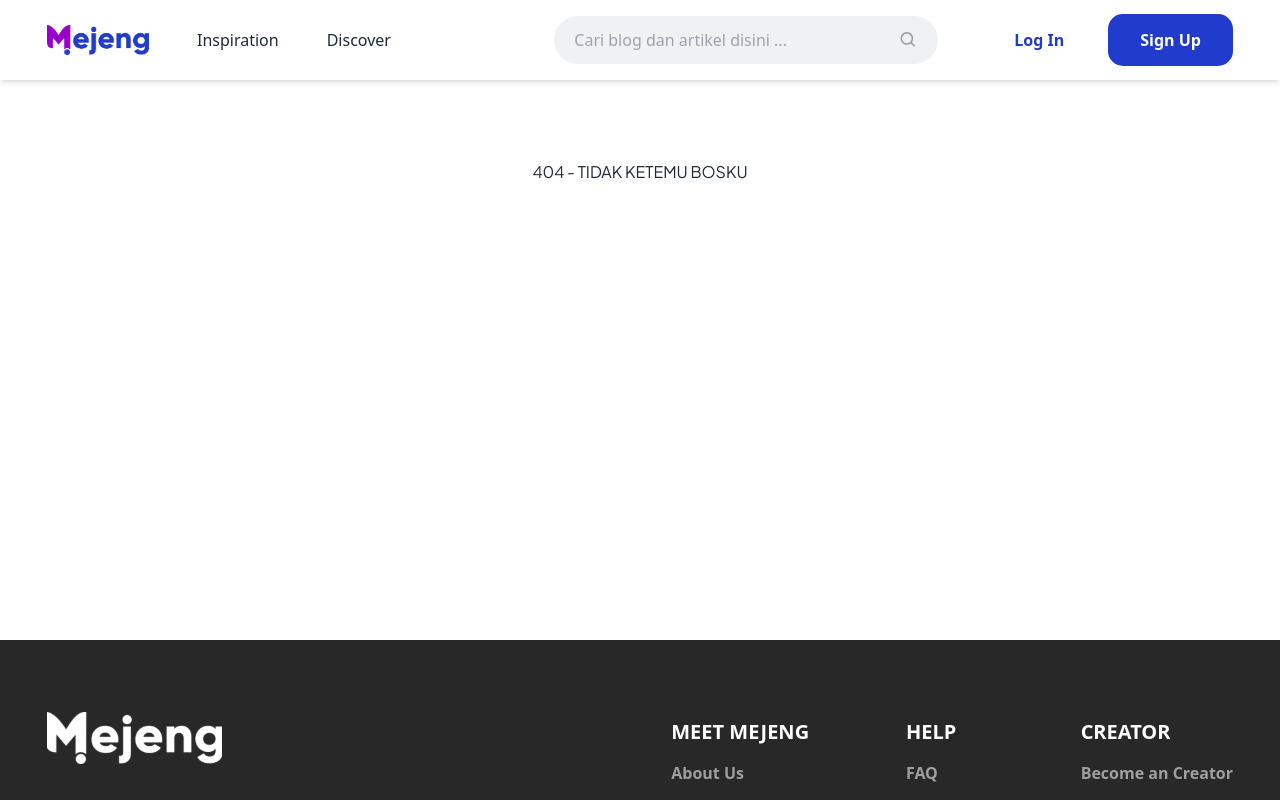
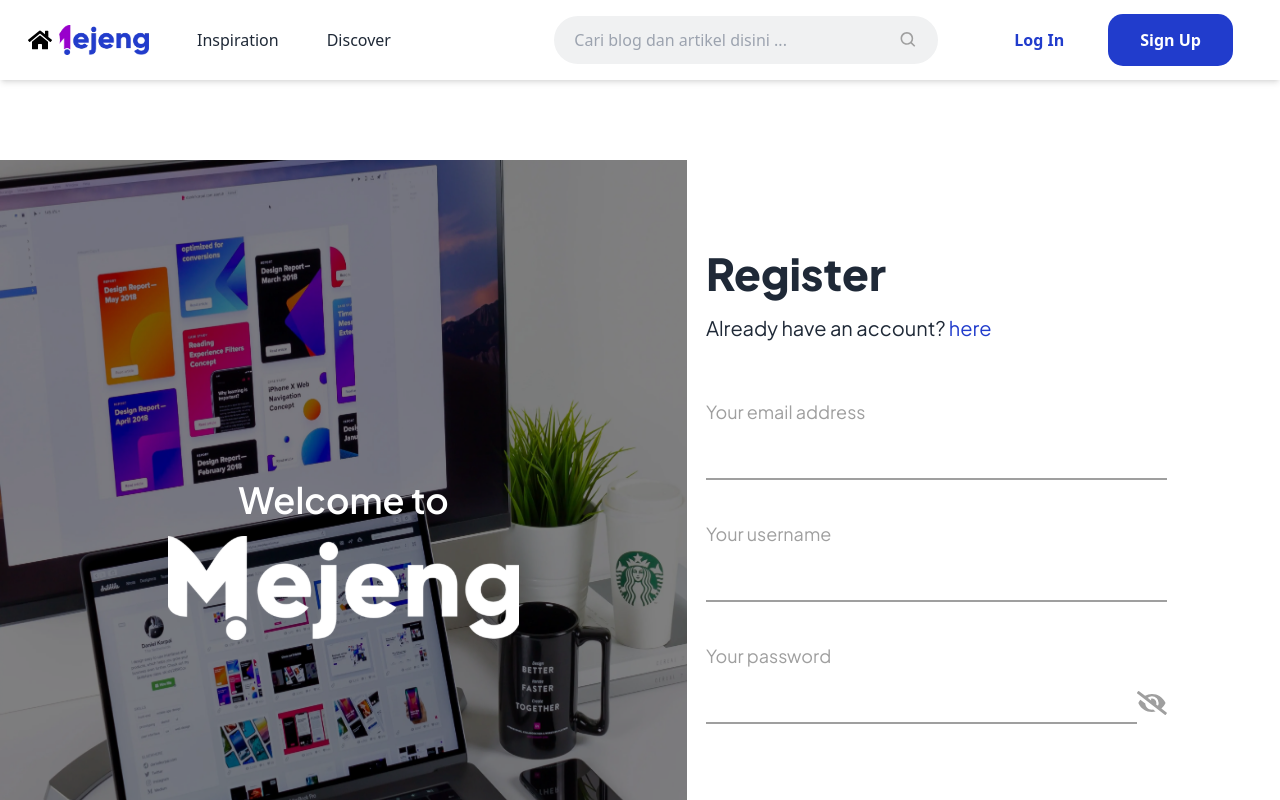
Before and after one commit to sgitwhyd/MejengProject, a Next.js app in the folder fe-design-camp/: page /auth/register in a window 1280 px wide. Before the commit this address had no page. Shown: the top 800 px of the page. Built offline with nearby package versions, Linux system fonts and the light colour scheme.

Commit message:
feat: create an auth login register structure

```diff
--- /dev/null
+++ b/fe-design-camp/src/components/main/layouts/layout-log-reg.jsx
@@ -0,0 +1,5 @@
+import { plusJakartaSans } from "@/utils/font";
+
+export default function LayoutLogReg({ children }) {
+  return <main className={`${plusJakartaSans.className}`}>{children}</main>;
+}
--- /dev/null
+++ b/fe-design-camp/src/pages/auth/forgot-password/index.jsx
@@ -0,0 +1,48 @@
+import Head from "next/head";
+import { BiArrowBack } from "react-icons/bi";
+import Link from "next/link";
+
+export default function ForgotPassword() {
+  return (
+    <>
+      <Head>
+        <title>Forgot Password - Mejeng</title>
+        <meta name="description" content="Forgot account password Mejeng" />
+      </Head>
+
+      <div className="flex h-screen items-center justify-center ">
+        <form className="flex h-full basis-1/2 flex-col items-start justify-center px-[66px]">
+          <Link
+            href="/auth/login"
+            className="tooltip tooltip-right absolute top-5 left-5 rounded-full bg-black p-2 text-white "
+            data-tip="Back to Login Page"
+          >
+            <BiArrowBack className="h-6 w-6" />
+          </Link>
+
+          <h2 className="text-[44px] font-extrabold">Forgot Password</h2>
+
+          <div className="flex w-full flex-col items-start justify-center py-10">
+            <label className="pb-3 text-lg font-medium text-[#9F9F9F]">
+              Your email address
+            </label>
+            <input
+              type="email"
+              placeholder=""
+              className="w-full border-b-2 border-[#9F9F9F] p-2 focus:outline-none "
+            />
+          </div>
+
+          <div className="flex w-full items-center justify-center">
+            <button
+              type="submit"
+              className="rounded-full bg-primary/60 px-[30px] py-[14px] text-xl font-bold text-white transition-all duration-200 hover:bg-primary"
+            >
+              Process
+            </button>
+          </div>
+        </form>
+      </div>
+    </>
+  );
+}
--- /dev/null
+++ b/fe-design-camp/src/pages/auth/login/index.jsx
@@ -0,0 +1,90 @@
+import Head from "next/head";
+import { useState } from "react";
+import { FaEye, FaEyeSlash } from "react-icons/fa";
+import Link from "next/link";
+import bgLogin from "@/assets/bg-login.webp";
+import Sidebar from "../sidebar";
+
+export default function Login() {
+  const [showPassword, setShowPassword] = useState(false);
+  return (
+    <>
+      <Head>
+        <title>Login - Mejeng</title>
+        <meta name="description" content="Login page Mejeng App " />
+      </Head>
+
+      <div className="flex h-screen items-center justify-center ">
+        <Sidebar
+          title="Welcome back to"
+          bgImage={bgLogin}
+          bgImageTitle="bg-image-register"
+        />
+
+        <form className="flex h-full basis-1/2 flex-col items-start justify-center px-[66px]">
+          <h2 className="pb-2 text-[44px] font-extrabold">Login</h2>
+          <h3 className="pb-24 text-xl">
+            New user?{" "}
+            <Link
+              href="/auth/register"
+              className="underline-animation text-primary hover:text-primary"
+            >
+              Create an account
+            </Link>
+          </h3>
+
+          <div className="flex w-full flex-col items-start justify-center pb-10">
+            <label className="pb-3 text-lg font-medium text-[#9F9F9F]">
+              Your email address
+            </label>
+            <input
+              type="email"
+              placeholder=""
+              className="w-full border-b-2 border-[#9F9F9F] p-2 focus:outline-none "
+            />
+          </div>
+
+          <div className="flex w-full flex-col items-start justify-center pb-24">
+            <label className="pb-3 text-lg font-medium text-[#9F9F9F]">
+              Your password
+            </label>
+            <div className="flex w-full items-center justify-between pb-1">
+              <input
+                type={showPassword ? "text" : "password"}
+                placeholder=""
+                className="w-full border-b-2 border-[#9F9F9F] p-2 focus:outline-none "
+              />
+              {showPassword ? (
+                <FaEye
+                  className="h-8 w-8  cursor-pointer text-[#9F9F9F]"
+                  onClick={() => setShowPassword(!showPassword)}
+                />
+              ) : (
+                <FaEyeSlash
+                  className="h-8 w-8 cursor-pointer text-[#9F9F9F]"
+                  onClick={() => setShowPassword(!showPassword)}
+                />
+              )}
+            </div>
+            {/* <div className="flex w-full justify-end">
+              <Link
+                href="/auth/forgot-password"
+                className="underline-animation text-sm text-primary"
+              >
+                Forgot your password?
+              </Link>
+            </div> */}
+          </div>
+          <div className="flex w-full items-center justify-center">
+            <button
+              type="submit"
+              className="rounded-full bg-primary/60 px-[72px] py-[14px] text-xl font-bold text-white transition-all duration-200 hover:bg-primary"
+            >
+              Login
+            </button>
+          </div>
+        </form>
+      </div>
+    </>
+  );
+}
--- /dev/null
+++ b/fe-design-camp/src/pages/auth/register/index.jsx
@@ -0,0 +1,94 @@
+import Head from "next/head";
+import { useState } from "react";
+import { FaEye, FaEyeSlash } from "react-icons/fa";
+import Link from "next/link";
+
+import bgRegister from "@/assets/bg-register.webp";
+import Sidebar from "../sidebar";
+
+export default function Register() {
+  const [showPassword, setShowPassword] = useState(false);
+  return (
+    <>
+      <Head>
+        <title>Register - Mejeng</title>
+        <meta name="description" content="Login page Mejeng App " />
+      </Head>
+
+      <div className="flex h-screen items-center justify-center ">
+        <Sidebar
+          title="Welcome to"
+          bgImage={bgRegister}
+          bgImageTitle="bg-image-register"
+        />
+
+        <form className="flex h-full basis-1/2 flex-col items-start justify-center px-[66px]">
+          <h2 className="pb-2 text-[44px] font-extrabold">Register</h2>
+          <h3 className="pb-14 text-xl">
+            Already have an account?{" "}
+            <Link
+              href="/auth/login"
+              className="underline-animation text-primary hover:text-primary"
+            >
+              here
+            </Link>
+          </h3>
+
+          <div className="flex w-full flex-col items-start justify-center">
+            <label className="pb-3 text-lg font-medium text-[#9F9F9F]">
+              Your email address
+            </label>
+            <input
+              type="email"
+              placeholder=""
+              className="w-full border-b-2 border-[#9F9F9F] p-2 focus:outline-none "
+            />
+          </div>
+
+          <div className="flex w-full flex-col items-start justify-center py-10">
+            <label className="pb-3 text-lg font-medium text-[#9F9F9F]">
+              Your username
+            </label>
+            <input
+              type="text"
+              placeholder=""
+              className="w-full border-b-2 border-[#9F9F9F] p-2 focus:outline-none "
+            />
+          </div>
+
+          <div className="flex w-full flex-col items-start justify-center pb-24">
+            <label className="pb-3 text-lg font-medium text-[#9F9F9F]">
+              Your password
+            </label>
+            <div className="flex w-full items-center justify-between pb-1">
+              <input
+                type={showPassword ? "text" : "password"}
+                placeholder=""
+                className="w-full border-b-2 border-[#9F9F9F] p-2 focus:outline-none "
+              />
+              {showPassword ? (
+                <FaEye
+                  className="h-8 w-8  cursor-pointer text-[#9F9F9F]"
+                  onClick={() => setShowPassword(!showPassword)}
+                />
+              ) : (
+                <FaEyeSlash
+                  className="h-8 w-8 cursor-pointer text-[#9F9F9F]"
+                  onClick={() => setShowPassword(!showPassword)}
+                />
+              )}
+            </div>
+          </div>
+          <div className="flex w-full items-center justify-center">
+            <button
+              type="submit"
+              className="rounded-full bg-primary/60 px-[30px] py-[14px] text-xl font-bold text-white transition-all duration-200 hover:bg-primary"
+            >
+              Create Account
+            </button>
+          </div>
+        </form>
+      </div>
+    </>
+  );
+}
--- /dev/null
+++ b/fe-design-camp/src/pages/auth/sidebar.jsx
@@ -0,0 +1,29 @@
+import mejengWhite from "@/assets/mejeng-logo-white.svg";
+import Image from "next/image";
+import { FaHome } from "react-icons/fa";
+import Link from "next/link";
+
+export default function Sidebar(props) {
+  return (
+    <div className="flex h-full w-full basis-1/2 flex-col items-center justify-center text-white">
+      <div className="relative z-50 text-center">
+        <h1 className="pb-4 text-4xl font-semibold">{props.title}</h1>
+        <Image src={mejengWhite} alt="mejeng logo" width={351} />
+      </div>
+      <div className="absolute brightness-50">
+        <Image
+          src={props.bgImage}
+          alt={props.bgImageTitle}
+          className="h-screen"
+        />
+      </div>
+      <Link
+        href="/"
+        className="tooltip tooltip-right absolute top-5 left-5 rounded-full bg-white p-2 text-black "
+        data-tip="Back to home"
+      >
+        <FaHome className="h-6 w-6" />
+      </Link>
+    </div>
+  );
+}
```
Also changed, not shown: fe-design-camp/src/assets/bg-login.webp (added), fe-design-camp/src/assets/bg-register.webp (added).
